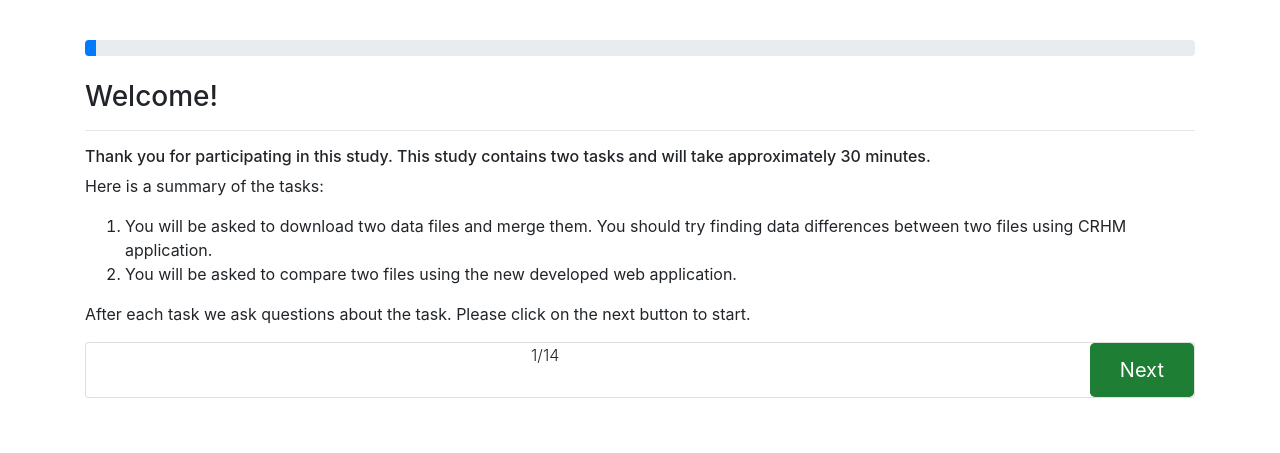
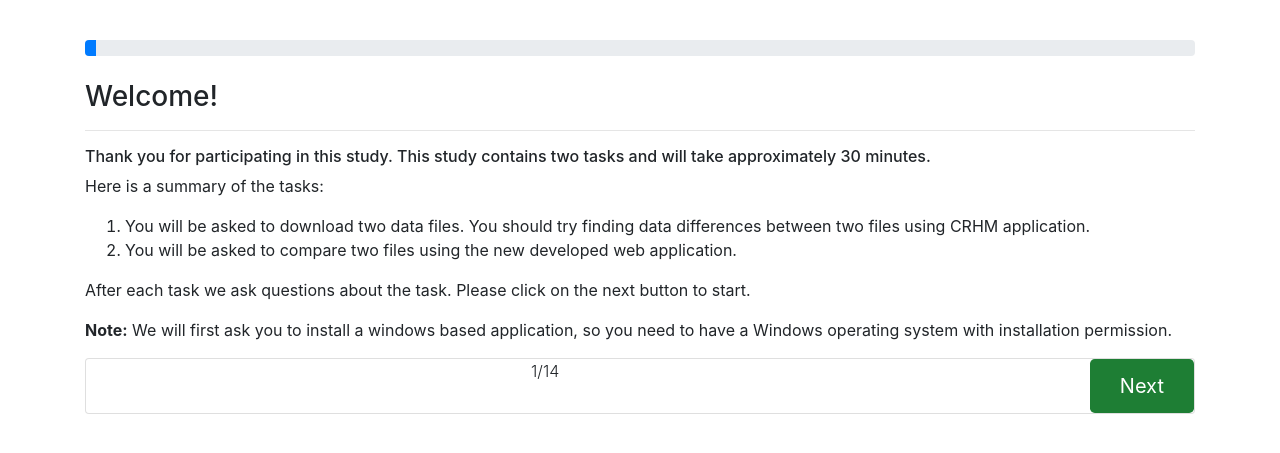
Before and after one commit to hamidkhbl/CRHM-visualisation-experiment-webapp, a Flask app: page /visualization/ in a window 1280 px wide. Shown: the part 56-509 px from the top of the page. Run offline with Flask 2, Linux system fonts and the light colour scheme; a user stored in the database is signed in; data comes from the database, SQL or seed files in the repository; some libraries are stand-ins or nearby versions.

Commit message:
edit content

```diff
--- a/app/templates/public/welcome.html
+++ b/app/templates/public/welcome.html
@@ -20,7 +20,7 @@
     <p>Here is a summary of the tasks:</p>
     <ol>
         <li>
-            You will be asked to download two data files and merge them. You should try finding data differences between two files using CRHM application.
+            You will be asked to download two data files. You should try finding data differences between two files using CRHM application.
         </li>
         <li>
             You will be asked to compare two files using the new developed web application.
@@ -28,6 +28,7 @@
 
     </ol>
     <p>After each task we ask questions about the task. Please click on the next button to start.</p>
+    <p><b>Note:</b> We will first ask you to install a windows based application, so you need to have a Windows operating system with installation permission.</p>
 
 
     <!-- nav card -->
```
